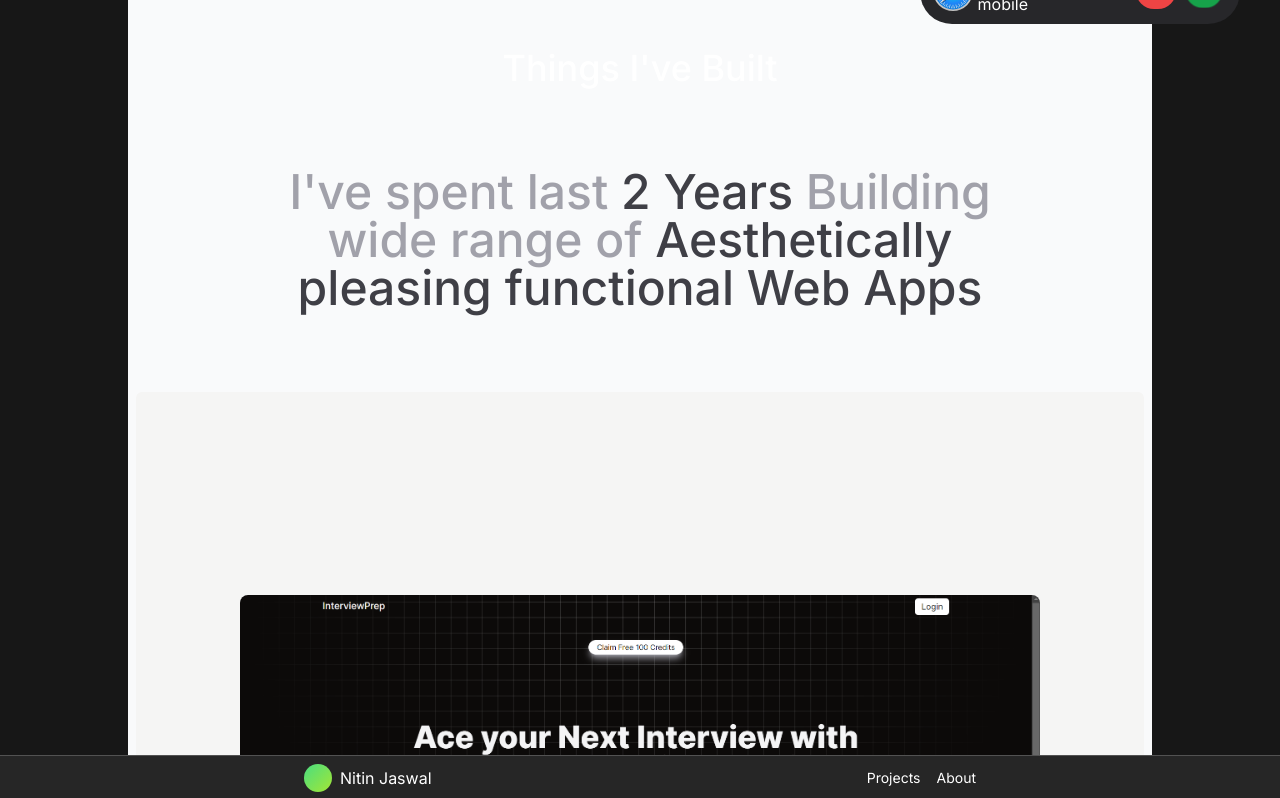
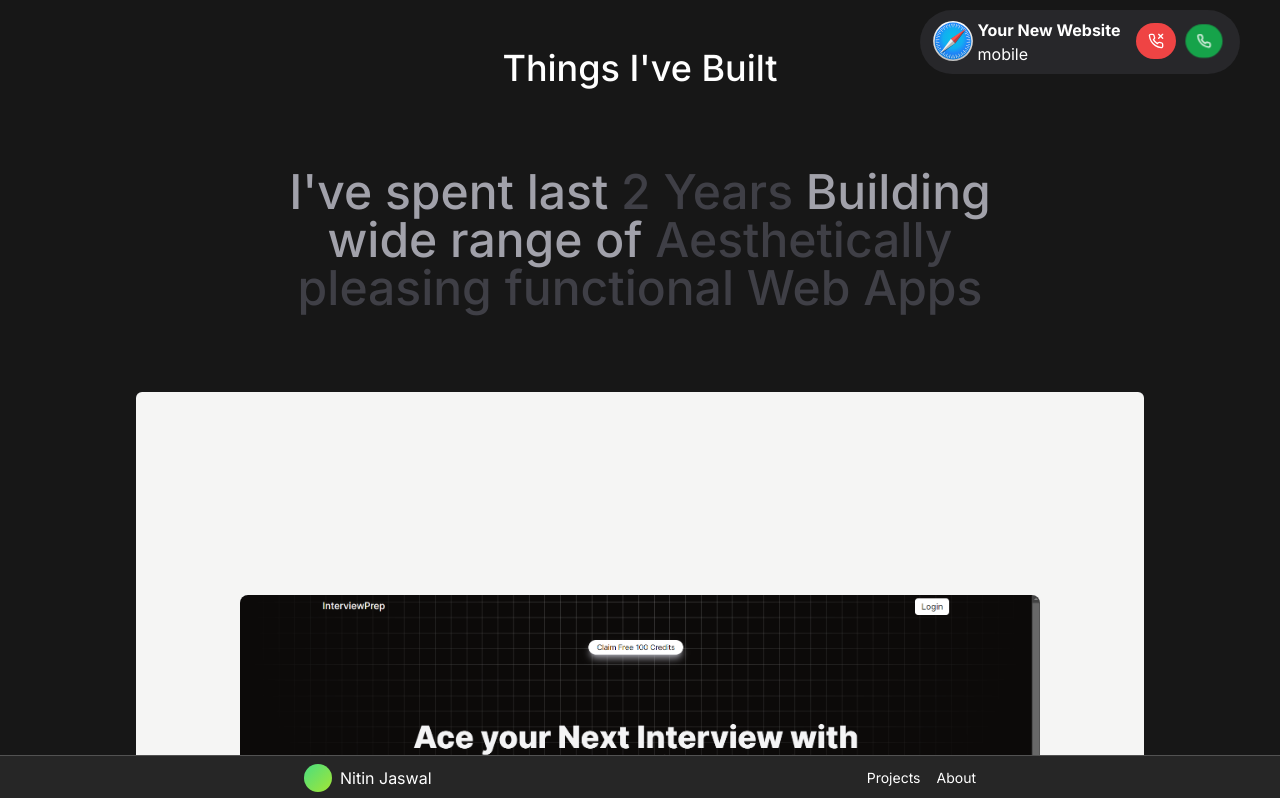
Before and after one commit to walkerthecreator/nitinjaswal, a Next.js app: page /projects in a window 1280 px wide. Shown: the top 798 px of the page. Built offline with nearby package versions, Linux system fonts and the light colour scheme.

Commit message:
retheme project

```diff
--- a/src/app/page.tsx
+++ b/src/app/page.tsx
@@ -98,7 +98,6 @@ const workExperiences = [
 ];
 
 export default function Home() {
-
   return (
     <>
     <div className="min-w-screen min-h-screen">
--- a/src/app/projects/page.tsx
+++ b/src/app/projects/page.tsx
@@ -52,13 +52,13 @@ function Projects() {
 
   return (
     <div className={"relative " + (drawer ? "max-h-screen overflow-hidden"  : "" )}>
-    <div className={"bg-gray-50 mx-auto md:w-4/5 md:pb-20 " + (drawer ? "opacity-80" : "opacity-100") }>
+    <div className={"bg-primary mx-auto md:w-4/5 md:pb-20 " + (drawer ? "opacity-80" : "opacity-100") }>
 {
 
   show &&
       <motion.div
         initial={{ y: "-120px", scaleX: 0.8 }}
-        animate={{ y: "-40px", scaleX: 1 }}
+        animate={{ y: "10px", scaleX: 1 }}
         exit={{ y : "-120px" , scaleX : 0.8 }}
         transition={{ delay: 0.4, type: "just" }}
         // transition={{ type: "spring", stiffness: 500, damping: 30 }}
```
